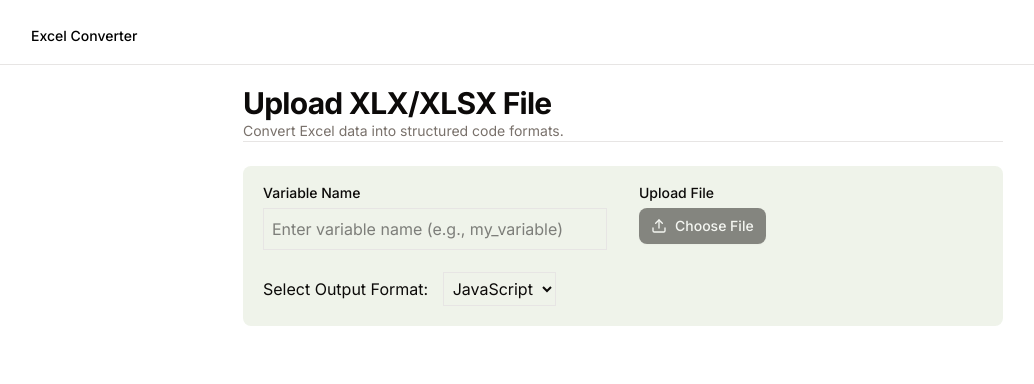
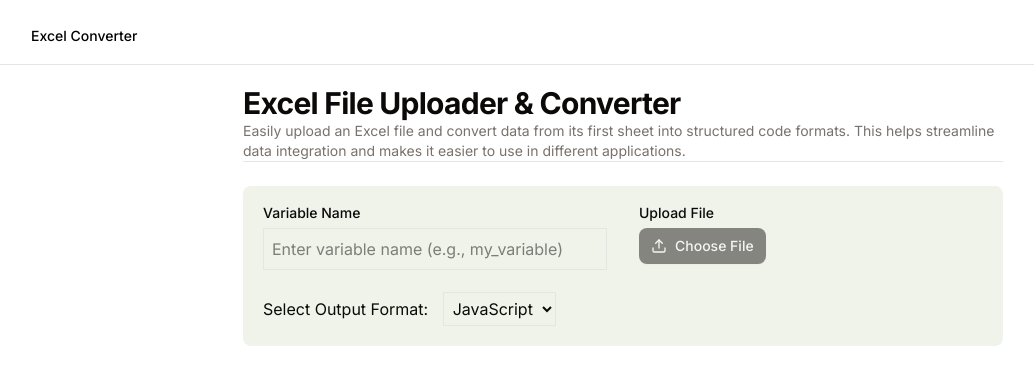
Before and after one commit to kabirfaisal1/xlxconvertcompare, a Next.js app: page /excelConverter in a window 1280 px wide. Shown: the top 384 px of the page, without its empty margins (17-1051 px from the left). Built offline with nearby package versions, Linux system fonts and the light colour scheme.

Commit message:
updated page title, and added total entries count

```diff
--- a/app/(dashboard)/(routes)/excelConverter/page.jsx
+++ b/app/(dashboard)/(routes)/excelConverter/page.jsx
@@ -32,9 +32,9 @@
 
   const fileInputRef = useRef( null );
 
-  const title = "Upload XLX/XLSX File";
-  const description = "Convert Excel data into structured code formats.";
-
+  const title = "Excel File Uploader & Converter";
+  const description = `Easily upload an Excel file and convert data from its first sheet into structured code formats.
+                      This helps streamline data integration and makes it easier to use in different applications.`;
   const form = useForm( { defaultValues: { label: "" } } );
 
   // Validate variable name
@@ -255,13 +255,28 @@
 
       {/* Code Output & Floating Copy Button */}
       {state.codeSnippet && (
-        <div className="relative">
-          <pre className="bg-gray-100 p-4 mt-4 rounded-lg overflow-x-auto">{state.codeSnippet}</pre>
-          <Button data-testid='code_copyButton' onClick={copyToClipboard} className="absolute top-2 right-2">
-            <Copy />
-          </Button>
-        </div>
+        <>
+          {/* Number of Data */}
+          <div data-testid="totalEntries_count" className="mt-6 p-4 rounded-lg text-center font-semibold" style={{ backgroundColor: "#E7E8D8" }}>
+            Total Entries: {state.data.length}
+          </div>
+
+          {/* Code Output & Copy Button */}
+          <div className="relative mt-4">
+            <pre className="bg-gray-100 p-4 rounded-lg overflow-x-auto">{state.codeSnippet}</pre>
+            <Button
+              data-testid="code_copyButton"
+              onClick={copyToClipboard}
+              className="absolute top-2 right-2 flex items-center gap-2 rounded-full"
+
+            >
+              <Copy />
+              Copy
+            </Button>
+          </div>
+        </>
       )}
-    </div>
+
+    </div >
   );
 }
```
